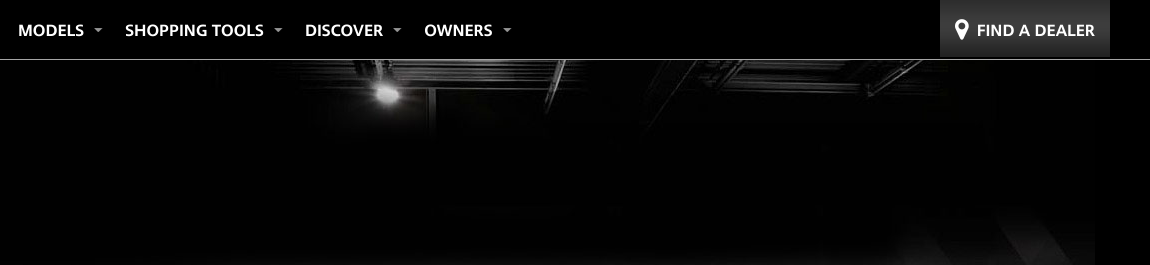
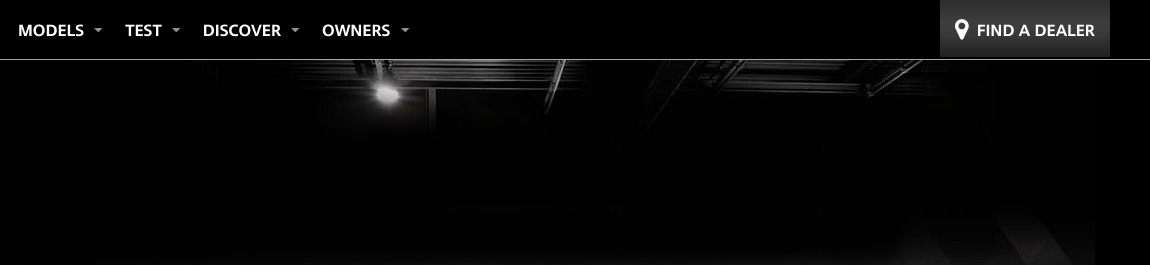
Before and after one commit to lcsmclm/inclass-build, a plain HTML site: page index.html in a window 1280 px wide. Shown: the top 265 px of the page, 130-1280 px from the left. Drawn offline with Linux system fonts and the light colour scheme; some packages are replaced by stand-ins of ours; a script that the page names is missing.

Commit message:
test instead of tools

```diff
--- a/index.html
+++ b/index.html
@@ -20,7 +20,7 @@
         <img src="images/logo-s.png" alt="mini logo" class="left">
         <ul class="no-bullet inline-list">
           <li>MODELS<img class="right chevron" src="images/down-arrow.png"></li>
-          <li>SHOPPING TOOLS<img class="right chevron" src="images/down-arrow.png"></li>
+          <li>TEST<img class="right chevron" src="images/down-arrow.png"></li>
           <li>DISCOVER<img class="right chevron" src="images/down-arrow.png"></li>
           <li>OWNERS<img class="right chevron" src="images/down-arrow.png"></li>
         </ul>
```
